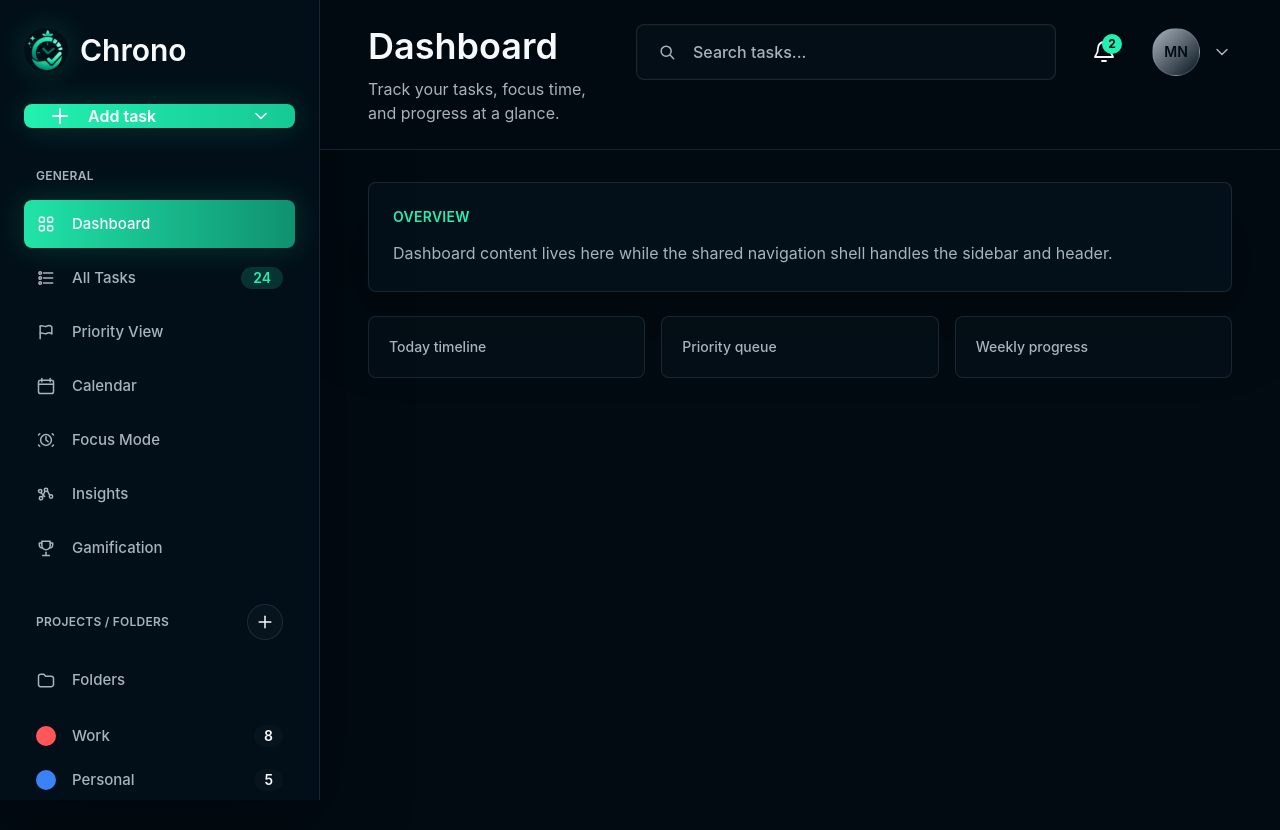
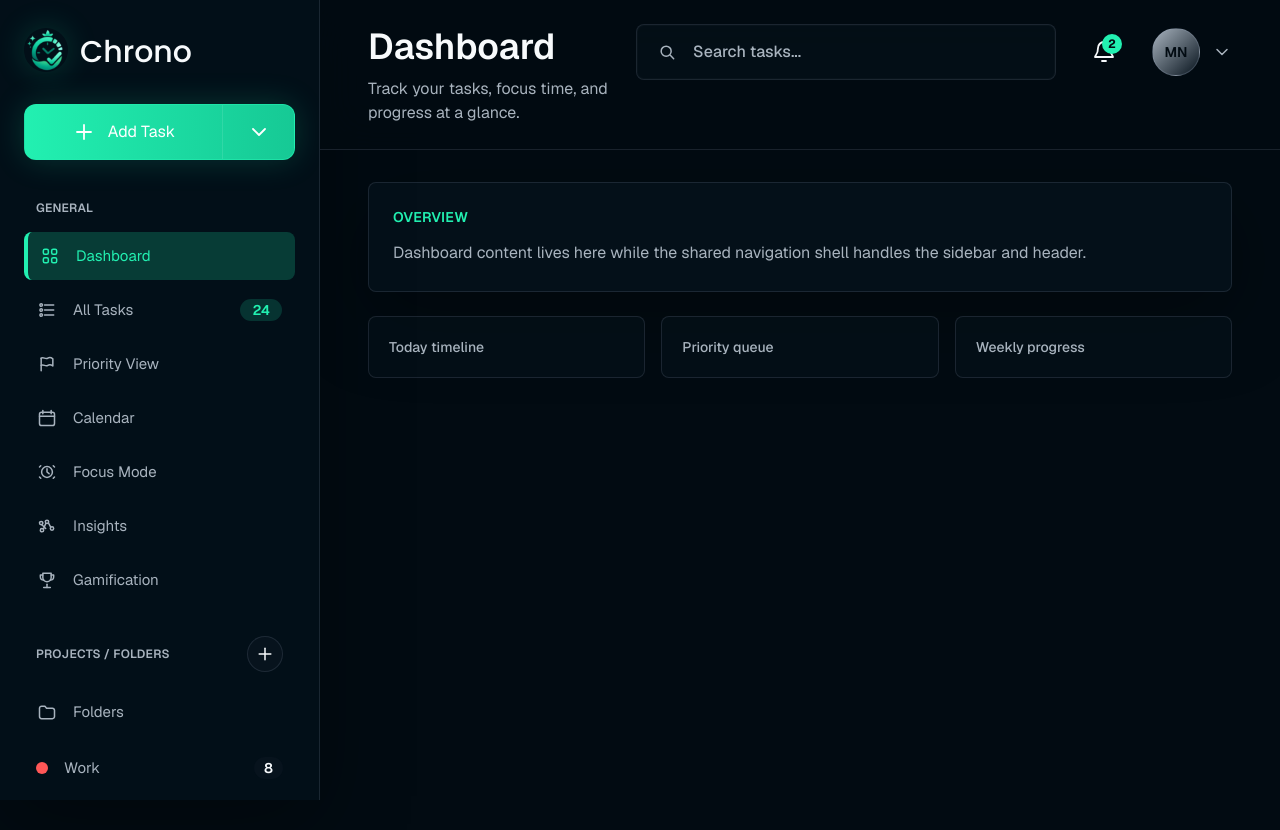
Before and after one commit to nadornhan/AISmartSchedulingWebApp, a Next.js app in the folder frontend/web/: page / in a window 1280 px wide. Shown: the top 830 px of the page. Built offline with nearby package versions, Linux system fonts and the light colour scheme.

Commit message:
Polish dashboard sidebar styling
 Refine navigation states, typography, folder styling, and the sidebar motivation card. Add a split
  Add Task control with presentational dropdown options and the new sidebar background asset.

```diff
--- a/frontend/web/app/globals.css
+++ b/frontend/web/app/globals.css
@@ -51,6 +51,11 @@ body {
   text-rendering: optimizeLegibility;
   -webkit-font-smoothing: antialiased;
   -moz-osx-font-smoothing: grayscale;
+  font-family: var(--font-geist), sans-serif;
+}
+
+.font-poppins {
+  font-family: var(--font-poppins), sans-serif;
 }
 
 a {
--- a/frontend/web/app/layout.tsx
+++ b/frontend/web/app/layout.tsx
@@ -1,5 +1,17 @@
 import type { Metadata } from 'next';
+import { Geist, Poppins } from 'next/font/google';
 import './globals.css';
+
+const geist = Geist({
+  subsets: ['latin'],
+  variable: '--font-geist',
+});
+
+const poppins = Poppins({
+  subsets: ['latin'],
+  weight: ['400', '500', '600', '700'],
+  variable: '--font-poppins',
+});
 
 export const metadata: Metadata = {
   title: 'AI Smart Scheduling',
@@ -13,7 +25,9 @@ export default function RootLayout({
 }>) {
   return (
     <html lang="en">
-      <body>{children}</body>
+      <body className={`${geist.variable} ${poppins.variable}`}>
+        {children}
+      </body>
     </html>
   );
 }
--- a/frontend/web/components/layout/sidebar.tsx
+++ b/frontend/web/components/layout/sidebar.tsx
@@ -17,6 +17,7 @@ import {
   SettingsIcon,
   TasksIcon,
 } from './icons';
+
 
 type IconComponent = ComponentType<SVGProps<SVGSVGElement>>;
 
@@ -110,10 +111,10 @@ function NavLink({
     <Link
       aria-current={active ? 'page' : undefined}
       className={cn(
-        'group flex h-12 items-center gap-4 rounded-lg px-3 text-[15px] font-medium transition',
+        'group flex h-12 items-center gap-4 rounded-lg px-3 text-[15px] font-normal transition-shadow',
         active
-          ? 'bg-gradient-to-r from-dashboard-accent/95 to-dashboard-accent-strong/70 text-dashboard-text shadow-glow'
-          : 'text-dashboard-muted hover:bg-dashboard-surface hover:text-dashboard-text',
+          ? 'border-l-4 border-l-dashboard-accent bg-dashboard-accent/20 text-dashboard-accent'
+          : 'border border-transparent text-dashboard-muted hover:border-dashboard-border hover:bg-dashboard-surface hover:text-dashboard-accent',
       )}
       href={item.href}
       onClick={onNavigate}
@@ -121,7 +122,7 @@ function NavLink({
       <Icon
         className={cn(
           'h-5 w-5 shrink-0 transition',
-          active ? 'text-dashboard-text' : 'text-dashboard-muted group-hover:text-dashboard-accent',
+          active ? 'text-dashboard-accent' : 'text-dashboard-muted group-hover:text-dashboard-accent',
         )}
       />
       <span className="min-w-0 flex-1 truncate">{item.label}</span>
@@ -155,16 +156,57 @@ export function Sidebar({ className, onNavigate }: SidebarProps) {
     >
       <div className="mb-8 flex items-center gap-3">
         <BrandMark />
-        <span className="text-3xl font-semibold leading-none tracking-normal">Chrono</span>
+        <span className="font-poppins text-3xl mt-1 font-medium leading-none tracking-normal">Chrono</span>
       </div>
 
-      <button className="mb-10 flex h-14 items-center justify-between rounded-lg bg-gradient-to-r from-dashboard-accent to-dashboard-accent-strong px-6 text-base font-semibold text-white shadow-glow transition hover:brightness-110" type="button">
-        <span className="flex items-center gap-4">
-          <PlusIcon className="h-6 w-6" />
-          Add task
-        </span>
-        <ChevronDownIcon className="h-5 w-5" />
-      </button>
+      <div className="group relative mb-10">
+        <div className="flex h-14 overflow-hidden rounded-xl border border-dashboard-accent/60 bg-gradient-to-r from-dashboard-accent to-dashboard-accent-strong text-white shadow-glow transition hover:brightness-110">
+          {/* Main Add Task button */}
+          <button
+            className="flex flex-1 items-center justify-center gap-3 px-6 text-base font-normal"
+            type="button"
+          >
+            <PlusIcon className="h-6 w-6" />
+            <span>Add Task</span>
+          </button>
+
+          {/* Dropdown trigger */}
+          <button
+            aria-label="Open add task menu"
+            className="grid w-[72px] place-items-center border-l border-white/10 transition hover:bg-white/10"
+            type="button"
+          >
+            <ChevronDownIcon className="h-6 w-6 transition-transform duration-200 group-hover:rotate-180" />
+          </button>
+        </div>
+
+        {/* Future dropdown */}
+        <div
+          className="
+            invisible absolute left-0 right-0 top-full z-50 mt-2
+            translate-y-1 rounded-xl border border-dashboard-border
+            bg-[#071923] p-2 opacity-0 shadow-panel
+            transition-all duration-200
+            group-hover:visible group-hover:translate-y-0 group-hover:opacity-100
+          "
+        >
+          <button
+            className="flex w-full items-center gap-3 rounded-lg px-4 py-3 text-left text-sm font-medium text-dashboard-text transition hover:bg-dashboard-surface hover:text-dashboard-accent"
+            type="button"
+          >
+            <TasksIcon className="h-5 w-5" />
+            Create task
+          </button>
+
+          <button
+            className="flex w-full items-center gap-3 rounded-lg px-4 py-3 text-left text-sm font-medium text-dashboard-text transition hover:bg-dashboard-surface hover:text-dashboard-accent"
+            type="button"
+          >
+            <FolderIcon className="h-5 w-5" />
+            Create task in folder
+          </button>
+        </div>
+      </div>
 
       <nav aria-label="Main navigation" className="space-y-8">
         <section>
@@ -193,12 +235,12 @@ export function Sidebar({ className, onNavigate }: SidebarProps) {
             <div className="pt-1">
               {folders.map((folder) => (
                 <Link
-                  className="group flex h-11 items-center gap-4 rounded-lg px-3 text-[15px] font-medium text-dashboard-muted transition hover:bg-dashboard-surface hover:text-dashboard-text"
+                  className="group flex h-11 items-center gap-4 rounded-lg px-3 text-[15px] font-normal text-dashboard-muted transition hover:bg-dashboard-surface hover:text-dashboard-text"
                   href={`/folders?folder=${encodeURIComponent(folder.name.toLowerCase())}`}
                   key={folder.name}
                   onClick={onNavigate}
                 >
-                  <span className={cn('h-5 w-5 shrink-0 rounded-full', folder.color)} />
+                  <span className={cn('h-3 w-3 shrink-0 rounded-full', folder.color)} />
                   <span className="min-w-0 flex-1 truncate">{folder.name}</span>
                   <span className="rounded-full bg-dashboard-surface px-2.5 py-1 text-sm font-semibold leading-none text-dashboard-text group-hover:text-dashboard-accent">
                     {folder.count}
@@ -216,12 +258,19 @@ export function Sidebar({ className, onNavigate }: SidebarProps) {
       </nav>
 
       <div className="mt-auto pt-8">
-        <div className="mb-6 overflow-hidden rounded-lg border border-dashboard-border bg-dashboard-surface/80 p-5">
-          <p className="text-base font-semibold text-dashboard-text">Keep going!</p>
-          <p className="mt-3 text-sm leading-6 text-dashboard-muted">
+        <div
+          className="mb-6 overflow-hidden rounded-2xl border border-dashboard-border p-6 aspect-[4.2/3]"
+          style={{
+            backgroundImage: "url('/sidebar.png')",
+            backgroundSize: "cover",
+            backgroundPosition: "center",
+          }}
+        >
+          <p className="text-base font-semibold text-dashboard-text">Keep going!🚀</p>
+
+          <p className="mt-1 pr-10 text-sm leading-5 text-dashboard-muted">
             Small progress every day leads to big results.
           </p>
-          <div className="mt-6 h-20 rounded-lg bg-gradient-to-br from-dashboard-accent-soft via-transparent to-dashboard-accent/30" />
         </div>
 
         <Link
```
Also changed, not shown: frontend/web/public/sidebar.png (added).
